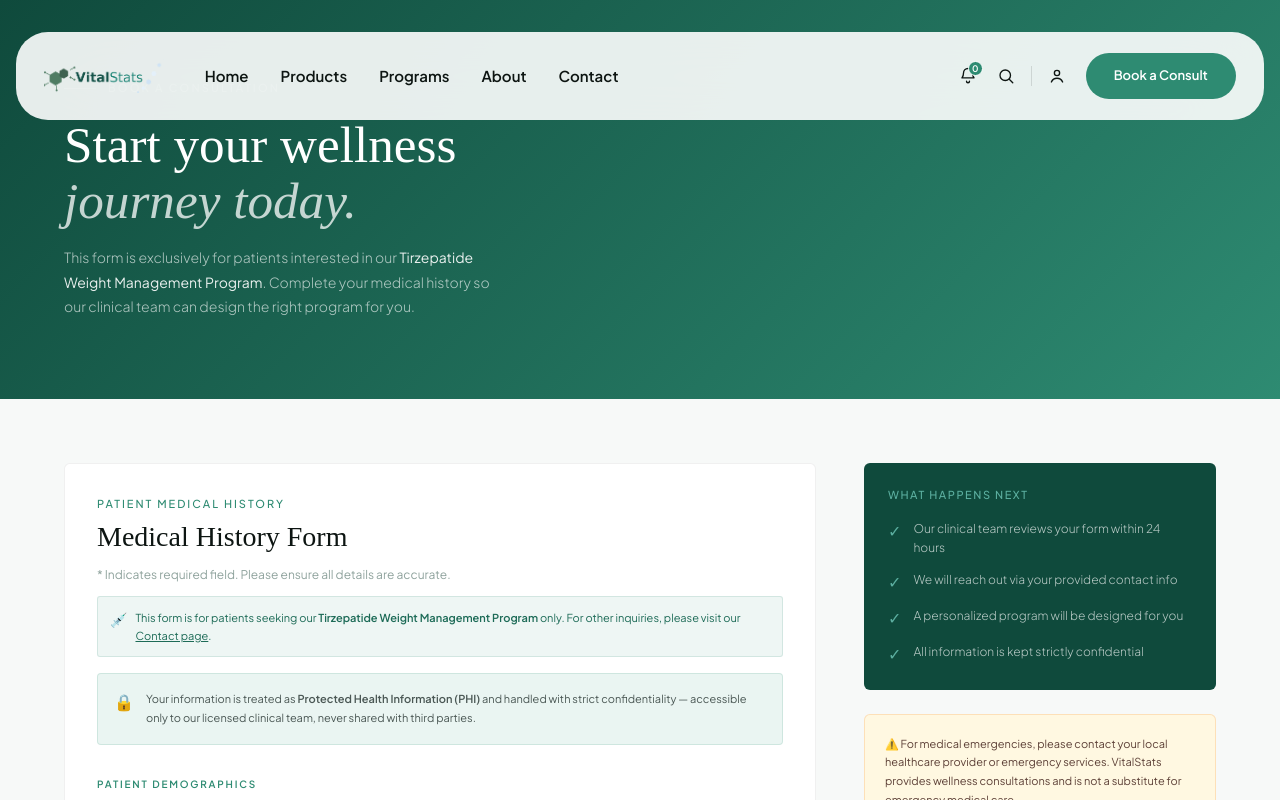
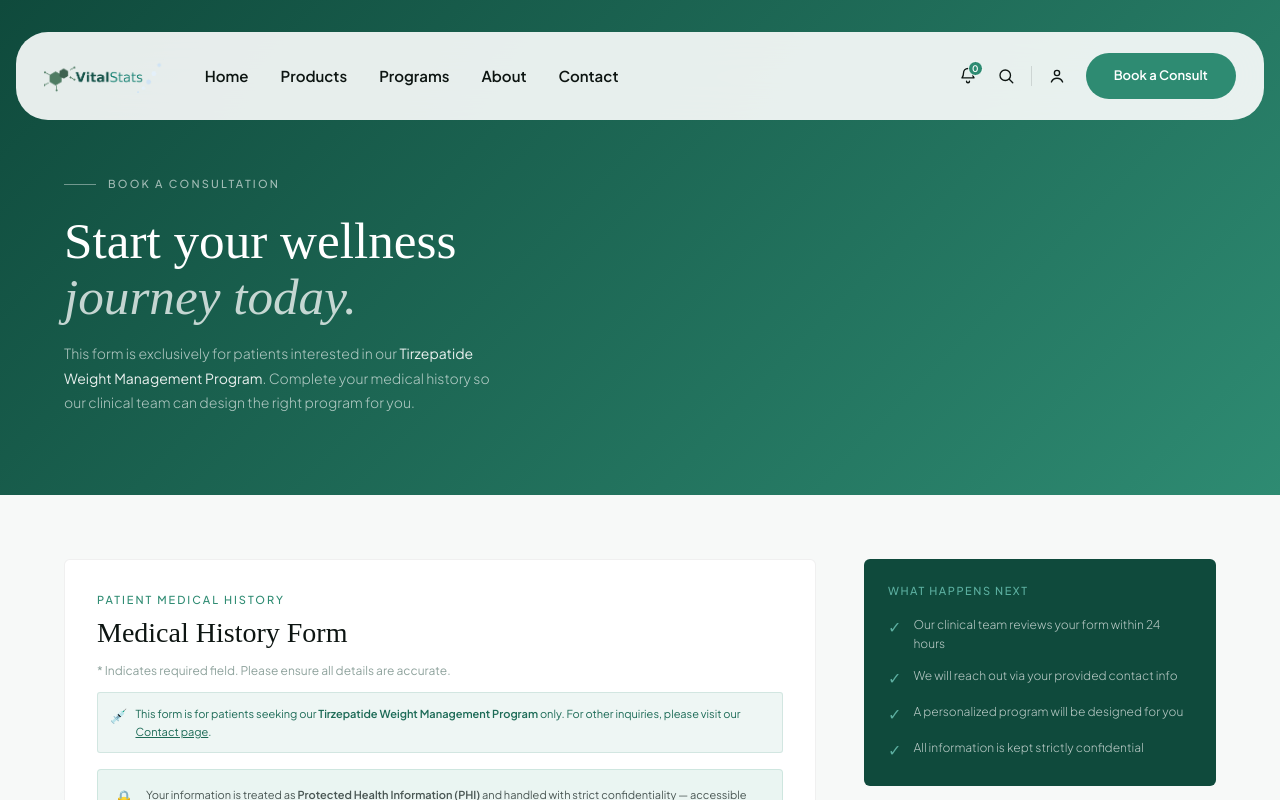
Before and after one commit to laharl143/vital-stats, a Next.js app: page /book-consult in a window 1280 px wide. Shown: the top 800 px of the page. Built offline with nearby package versions, Linux system fonts and the light colour scheme.

Commit message:
[VS-17] Fix: hero content hidden behind fixed navbar on products, contact, book-consult, and product detail pages
Hero header padding-top (py-16/py-20) was shorter than the fixed navbar
pill's rendered height, so the eyebrow label rendered underneath it on
standard desktop widths.

```diff
--- a/src/app/book-consult/page.tsx
+++ b/src/app/book-consult/page.tsx
@@ -233,7 +233,7 @@ export default function BookPage() {
 
       <main>
         {/* Page header */}
-        <div className="px-8 md:px-16 py-20"
+        <div className="px-8 md:px-16 pt-36 md:pt-44 pb-20"
           style={{ background: "linear-gradient(135deg, var(--teal-deep) 0%, var(--teal) 100%)" }}>
           <div className="flex items-center gap-3 text-[11px] font-medium tracking-[0.2em] uppercase mb-5"
             style={{ color: "rgba(255,255,255,0.6)" }}>
--- a/src/app/contact/page.tsx
+++ b/src/app/contact/page.tsx
@@ -162,7 +162,7 @@ export default function ContactPage() {
       <Navbar />
       <main>
         {/* Page header */}
-        <div className="px-8 md:px-16 py-20"
+        <div className="px-8 md:px-16 pt-36 md:pt-44 pb-20"
           style={{ background: "linear-gradient(135deg, var(--teal-deep) 0%, var(--teal) 100%)" }}>
           <div className="flex items-center gap-3 text-[11px] font-medium tracking-[0.2em] uppercase mb-5"
             style={{ color: "rgba(255,255,255,0.6)" }}>
--- a/src/app/products/[slug]/page.tsx
+++ b/src/app/products/[slug]/page.tsx
@@ -203,7 +203,7 @@ export default function ProductDetailPage() {
       <main className="flex-1">
         {/* Header */}
         <div
-          className="relative px-8 md:px-16 py-16 overflow-hidden"
+          className="relative px-8 md:px-16 pt-36 md:pt-44 pb-16 overflow-hidden"
           style={{ background: "linear-gradient(135deg, var(--teal-deep) 0%, var(--teal) 100%)" }}
         >
           {primaryImage ? (
--- a/src/app/products/page.tsx
+++ b/src/app/products/page.tsx
@@ -81,7 +81,7 @@ function ProductsPageContent() {
       <main>
         {/* Page header */}
         <div
-          className="px-8 md:px-16 py-20"
+          className="px-8 md:px-16 pt-36 md:pt-44 pb-20"
           style={{
             background: "linear-gradient(135deg, var(--teal-deep) 0%, var(--teal) 100%)",
           }}
```
